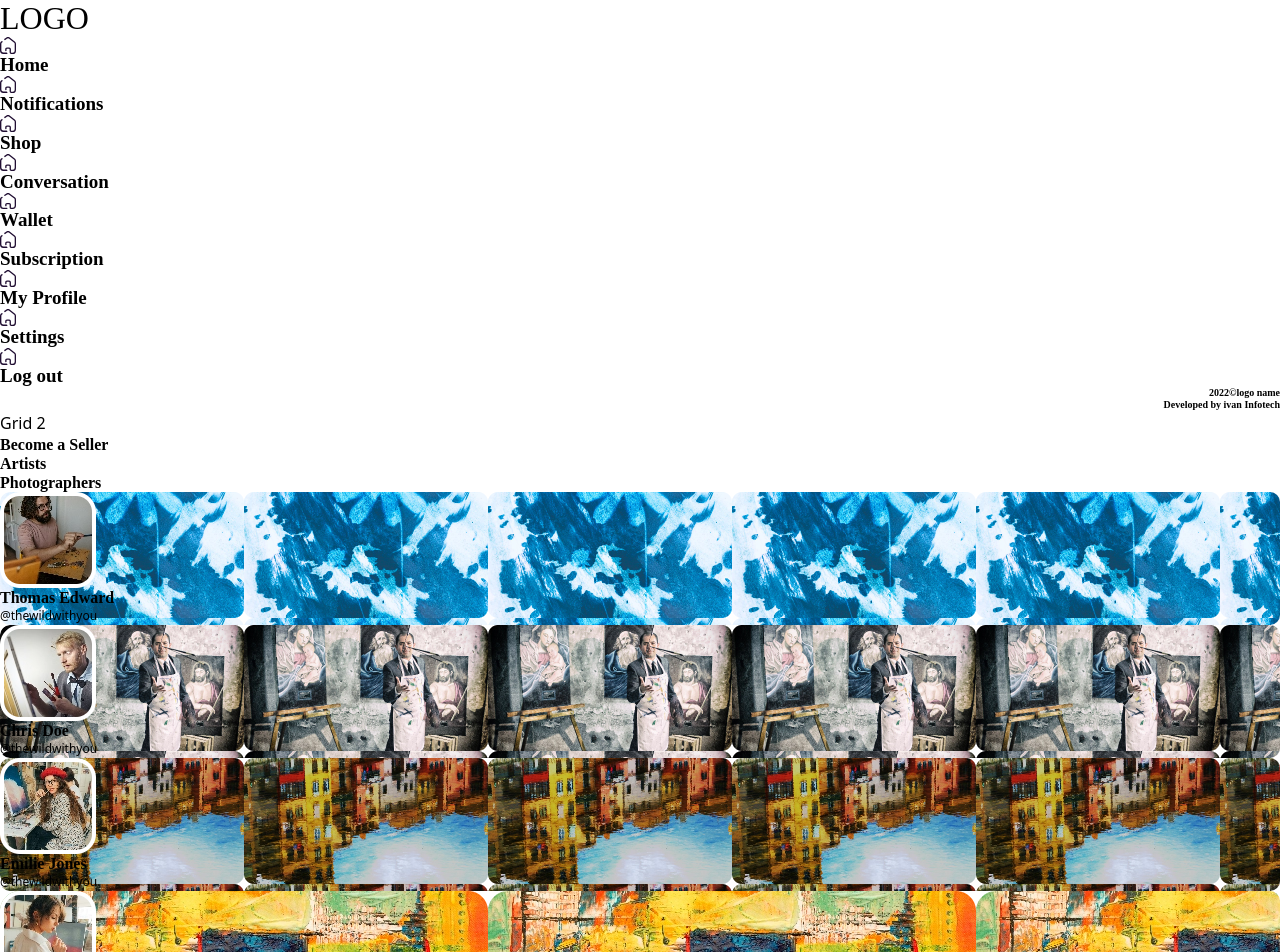
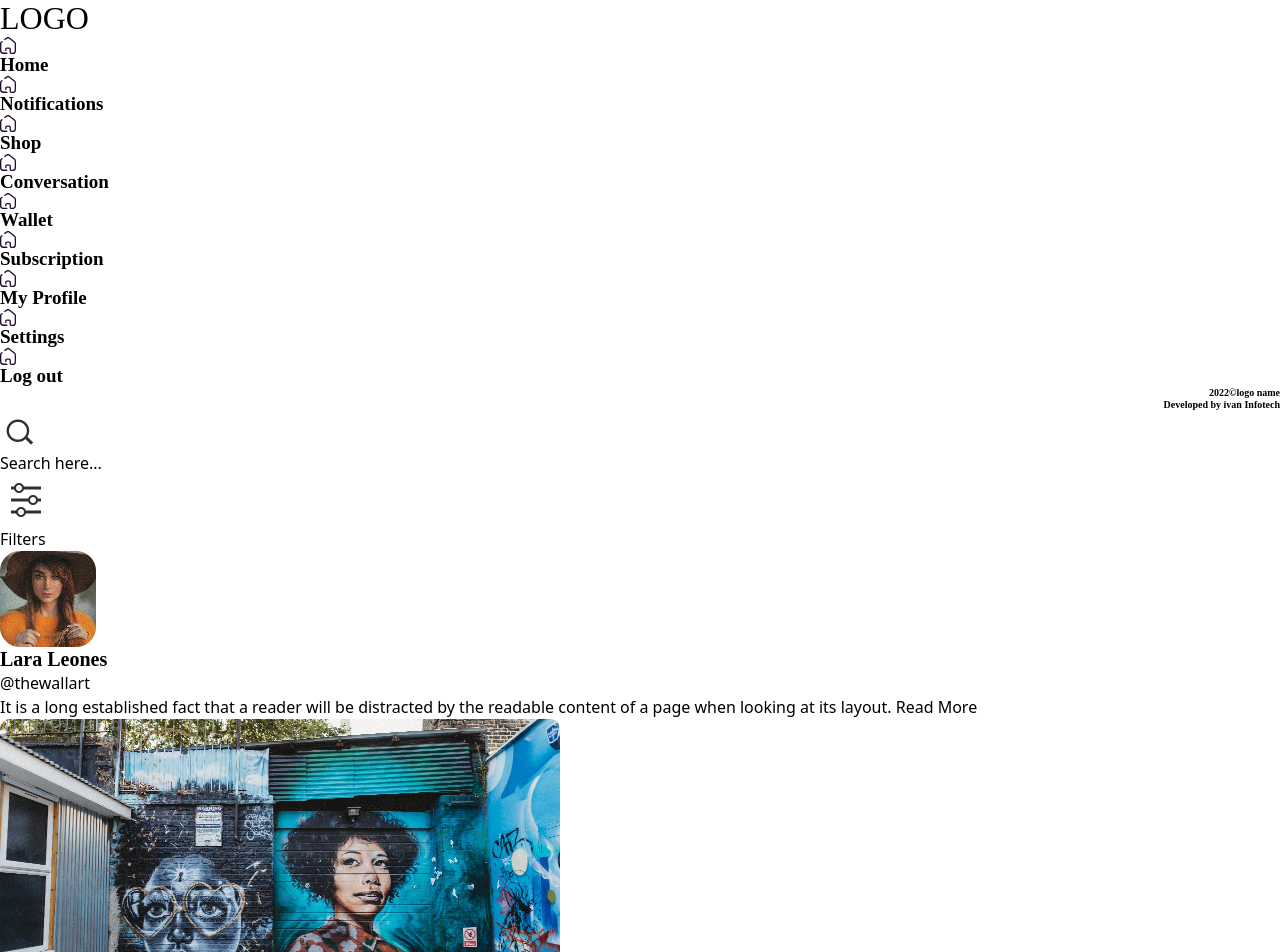
Before and after one commit to Kaisama/relu-consultancy-task-2, a React (Vite) app in the folder task2/: page / in a window 1280 px wide. Shown: the top 952 px of the page. Built offline with nearby package versions, Linux system fonts and the light colour scheme.

Commit message:
completed task

```diff
--- a/task2/src/App.jsx
+++ b/task2/src/App.jsx
@@ -1,7 +1,10 @@
 import Artist from "./components/Artist";
 import Nav from "./components/Nav";
 
-
+import search from './assets/searchBox/search.png'
+import filter from './assets/searchBox/filter.png'
+import VerticalCarousel from "./components/Vertical";
+import HorizontalCarousel from "./components/HorizontalCarousel";
 
 
 function App() {
@@ -16,7 +19,68 @@ function App() {
            <Nav/>
 
           </div>
-          <div className="border-2 border-red-500 h-full">Grid 2</div>
+
+
+
+
+
+          <div className=" h-full">
+
+          <div className=" absolute top-[40px] left-[490px]  opacity-100 "
+      style={{ backgroundPosition: '0% 0%', backgroundRepeat: 'no-repeat', backgroundOrigin: 'padding-box' }} >
+      <div className=" w-[620px] h-[80px] " style={{
+        backgroundColor:"#ffffff", borderRadius:'10px' }}>
+
+              <div className="absolute top-[30px] left-[30px] ">
+
+                  <img src={search} alt="searchIcon" className="w-[20px] h-[20px]"/>
+
+              </div>
+
+              <div className="absolute top-[33px] left-[56px]">
+                <p className="text-[12px] text-[#9A9A9E] tracking-relaxed text-left"
+                  style={{font: "normal normal medium 12px/14px Gilroy"}}
+                >Search here...</p>
+              </div>
+
+              <div className="absolute top-[27px] left-[519px] ">
+
+                  <img src={filter} alt="searchIcon" className="w-[20px] h-[20px]"/>
+
+              </div>
+
+              <div className="absolute top-[27px] left-[546px]">
+                <p className="text-[14px] text-[#303030] tracking-relaxed text-left"
+                  style={{font: "normal normal medium 14px/16px Gilroy"}}
+                >Filters</p>
+              </div>
+
+
+
+
+      </div>
+      <div className="absolute top-[110px] ">
+              <VerticalCarousel />
+              <div className="absolute top-[1110px] right-[580px] ">
+              <HorizontalCarousel />
+            </div>
+            </div>
+
+
+    </div>
+
+
+
+          </div>
+
+
+
+
+
+
+
+
+
           <div className="h-full">
            <Artist/>
           </div>
```
